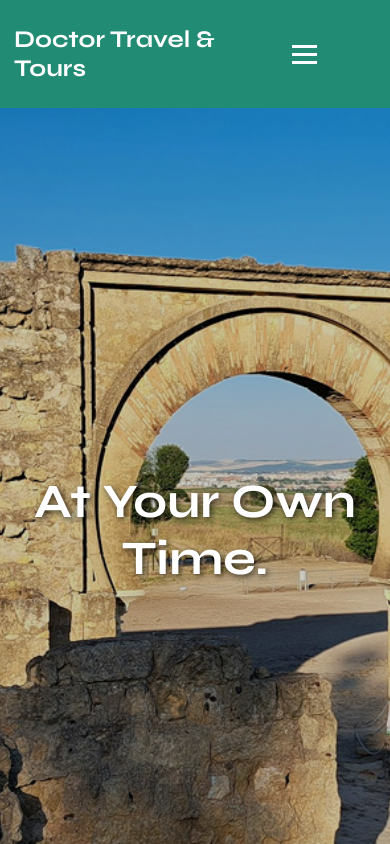
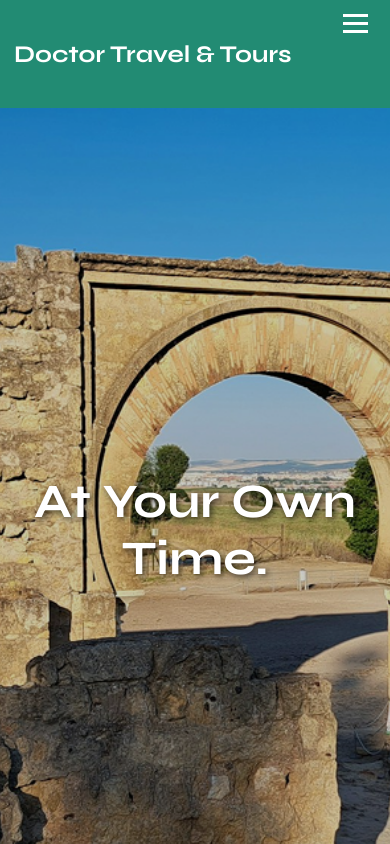
Before and after one commit to joey-crtl/DTTMSys-Dynamic-WebApp, a React (Vite) app: page / in a window 390 px wide. Shown: the top 844 px of the page. Built offline with nearby package versions, Linux system fonts and the light colour scheme; no server answers.

Commit message:
i fucked up

```diff
--- a/src/styles/navbar.css
+++ b/src/styles/navbar.css
@@ -103,17 +103,7 @@ nav ul {
 }
 
 /* ===== Mobile Sidebar ===== */
-/* ===== Mobile Hamburger ===== */
 @media (max-width: 768px) {
-  .hamburger {
-    display: flex;
-    margin-left: auto;
-    gap: 5px;
-    background: none;
-    border: none;
-    cursor: pointer;
-  }
-
   nav {
     position: fixed;
     top: 0;
@@ -136,4 +126,14 @@ nav ul {
     gap: 2rem;
     align-items: center;
   }
+
+  .hamburger {
+    display: flex;
+    position: absolute; /* position relative to header */
+    top: 0.8rem;        /* adjust vertical position */
+    right: 1rem;        /* closer to the right edge */
+    gap: 5px;
+    cursor: pointer;
+    z-index: 1001;      /* above nav/sidebar */
+  }
 }
```
